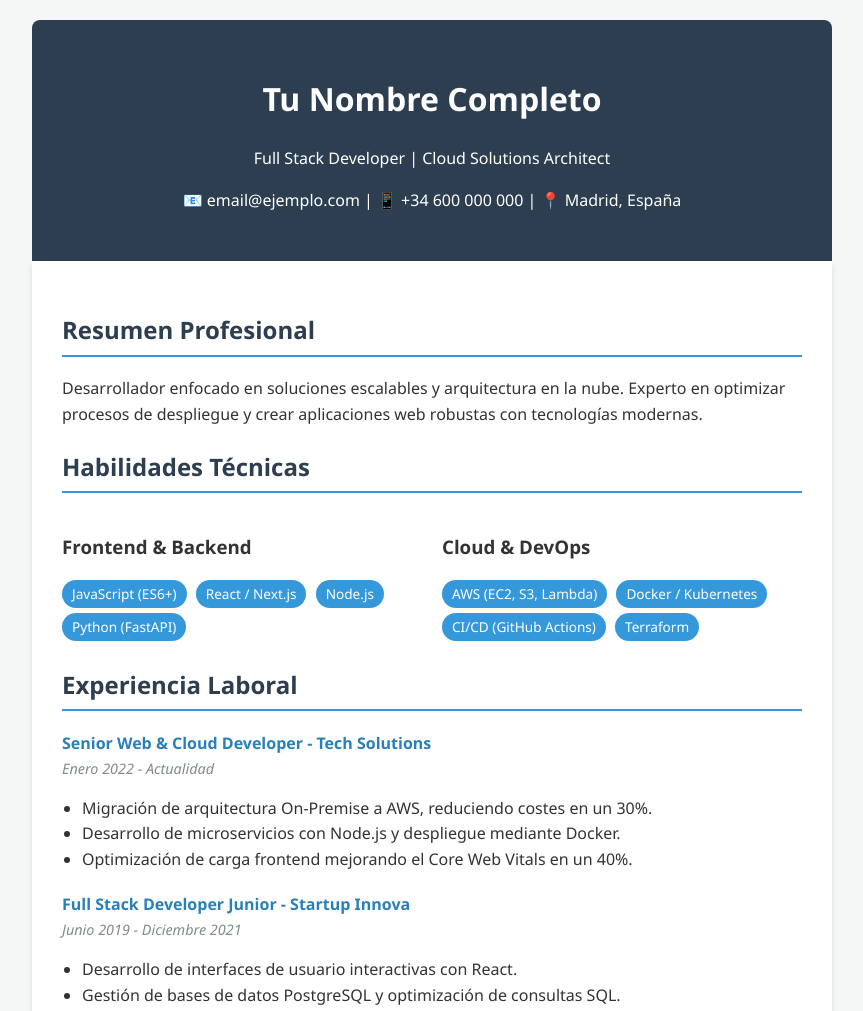
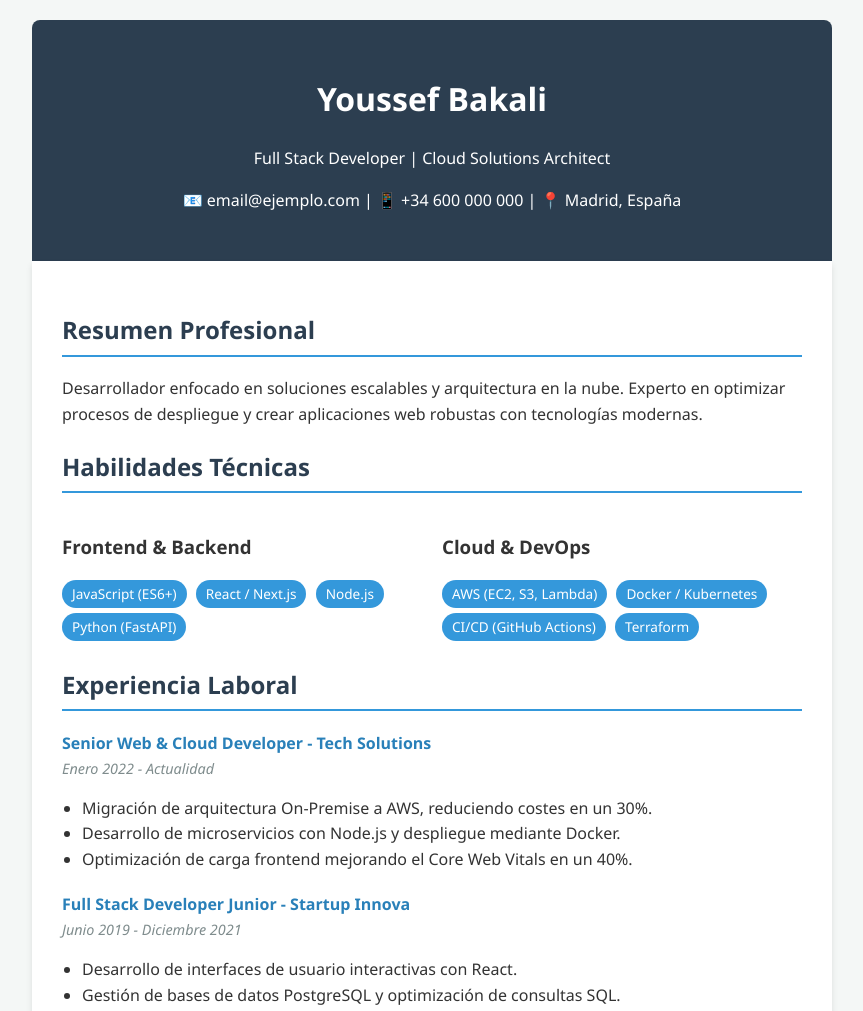
Before and after one commit to Youssef-Bakali-77/CV_CLOUD, a plain HTML site: page index.html in a window 1280 px wide. Shown: the top 1011 px of the page, without its empty margins (208-1071 px from the left). Drawn offline with Linux system fonts and the light colour scheme.

Commit message:
Update header with name 'Youssef Bakali'

```diff
--- a/index.html
+++ b/index.html
@@ -67,7 +67,7 @@
 <body>
 
 <header>
-    <h1>Tu Nombre Completo</h1>
+    <h1>Youssef Bakali</h1>
     <p>Full Stack Developer | Cloud Solutions Architect</p>
     <p>📧 email@ejemplo.com | 📱 +34 600 000 000 | 📍 Madrid, España</p>
 </header>
```
